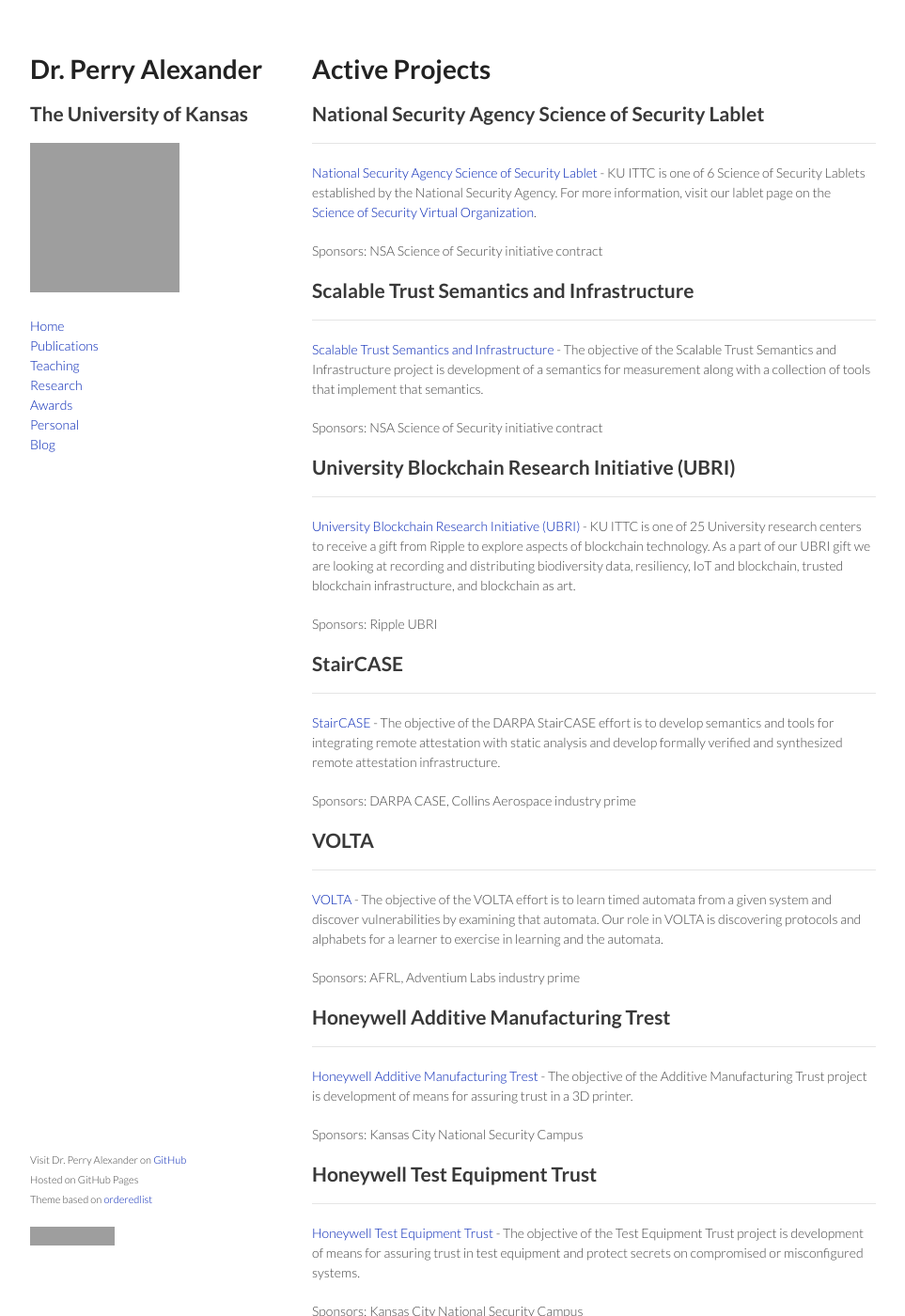
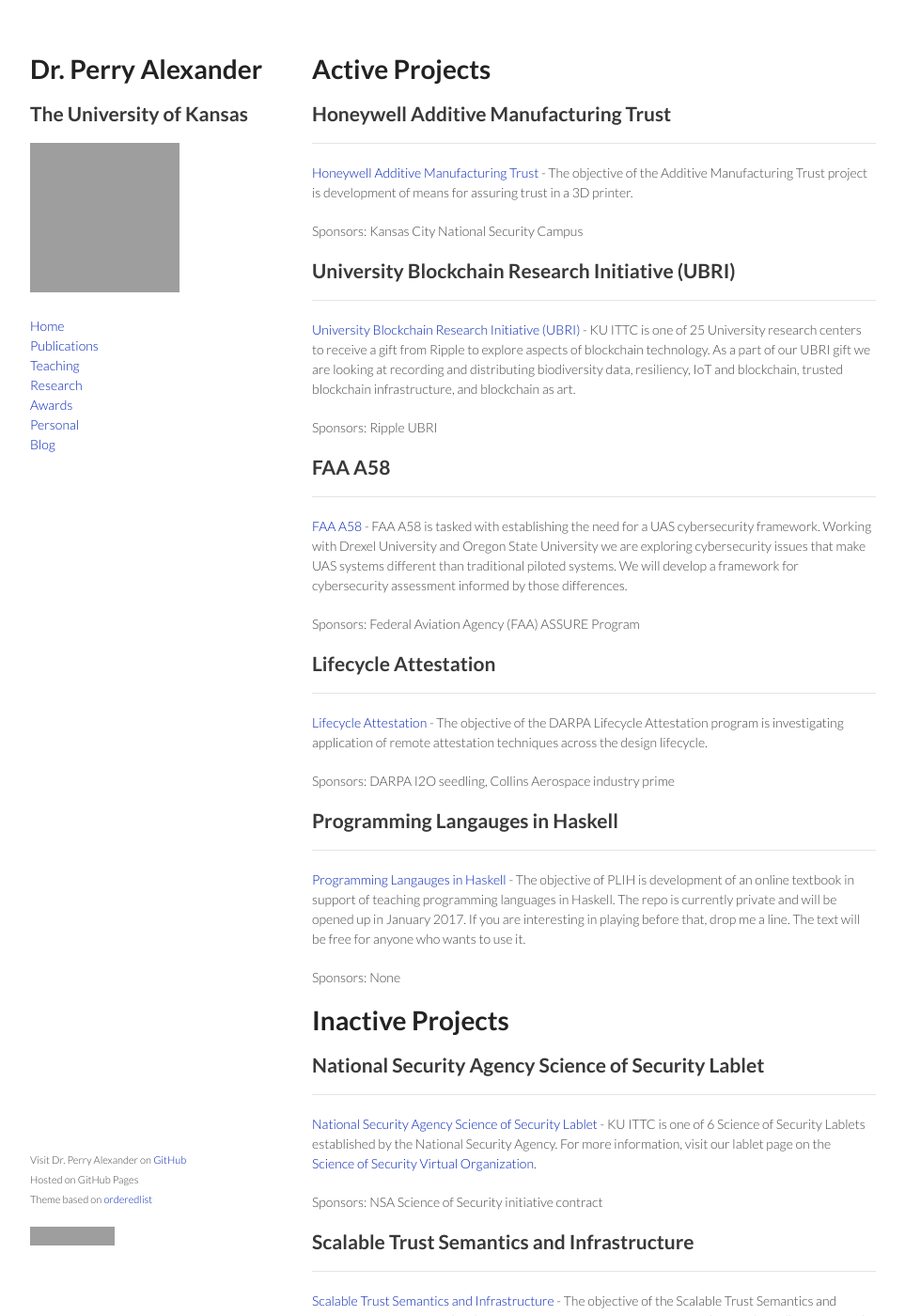
Before and after one commit to palexand/palexand.github.io, a Jekyll site: the page built from research.md, in a window 1280 px wide and 1400 px high. Shown: the whole window at 94% size, without its empty margins (158-1121 px from the left). Built offline with Jekyll 4.4.1, drawn with Linux system fonts in a browser that asks for light colours; some of the changed text lies outside the part shown; grey boxes are pictures that could not be loaded.

Commit message:
updating project lists

```diff
--- a/_data/inactive-projects.yml
+++ b/_data/inactive-projects.yml
@@ -1,3 +1,24 @@
+- name: National Security Agency Science of Security Lablet
+  ghpages:
+  github: ku-sldg
+  repo:
+  description: "KU ITTC is one of 6 Science of Security Lablets established by the National Security Agency.  For more information, visit our lablet page on the [Science of Security Virtual Organization](https://cps-vo.org/sos/lablet/ku)."
+  sponsor: NSA Science of Security initiative contract #H98230-18-D-0009
+
+- name: Scalable Trust Semantics and Infrastructure
+  ghpages:
+  github: ku-sldg
+  repo:
+  description: "The objective of the Scalable Trust Semantics and Infrastructure project is development of a semantics for measurement along with a collection of tools that implement that semantics."
+  sponsor: NSA Science of Security initiative contract #H98230-18-D-0009
+
+- name: StairCASE
+  ghpages:
+  github: ku-sldg
+  repo:
+  description: "The objective of the DARPA StairCASE effort is to develop semantics and tools for integrating remote attestation with static analysis and develop formally verified and synthesized remote attestation infrastructure."
+  sponsor: DARPA CASE, Collins Aerospace industry prime
+
 - name: ArmoredSoftware
   github: armoredsoftware
   repo:
@@ -39,3 +60,17 @@
   repo: ibex13
   description: "The objective of the Niche Modeling static analysis project is to use model checking techniques to statically analyze species distribution models."
   sponsor: KU Initiative for Maximizing Student Diversity (IMSD)
+
+- name: VOLTA
+  ghpages:
+  github: ku-sldg
+  repo:
+  description: "The objective of the VOLTA effort is to learn timed automata from a given system and discover vulnerabilities by examining that automata.  Our role in VOLTA is discovering protocols and alphabets for a learner to exercise in learning and the automata."
+  sponsor: AFRL, Adventium Labs industry prime
+
+- name: Honeywell Test Equipment Trust
+  ghpages:
+  github: ku-sldg
+  repo:
+  description: "The objective of the Test Equipment Trust project is development of means for assuring trust in test equipment and protect secrets on compromised or misconfigured systems."
+  sponsor: Kansas City National Security Campus
--- a/_data/projects.yml
+++ b/_data/projects.yml
@@ -1,16 +1,9 @@
-- name: National Security Agency Science of Security Lablet
+- name: Honeywell Additive Manufacturing Trust
   ghpages:
   github: ku-sldg
   repo:
-  description: "KU ITTC is one of 6 Science of Security Lablets established by the National Security Agency.  For more information, visit our lablet page on the [Science of Security Virtual Organization](https://cps-vo.org/sos/lablet/ku)."
-  sponsor: NSA Science of Security initiative contract #H98230-18-D-0009
-
-- name: Scalable Trust Semantics and Infrastructure
-  ghpages:
-  github: ku-sldg
-  repo:
-  description: "The objective of the Scalable Trust Semantics and Infrastructure project is development of a semantics for measurement along with a collection of tools that implement that semantics."
-  sponsor: NSA Science of Security initiative contract #H98230-18-D-0009
+  description: "The objective of the Additive Manufacturing Trust project is development of means for assuring trust in a 3D printer."
+  sponsor: Kansas City National Security Campus
 
 - name: University Blockchain Research Initiative (UBRI)
   ghpages:
@@ -19,33 +12,19 @@
   description: "KU ITTC is one of 25 University research centers to receive a gift from Ripple to explore aspects of blockchain technology. As a part of our UBRI gift we are looking at recording and distributing biodiversity data, resiliency, IoT and blockchain, trusted blockchain infrastructure, and blockchain as art."
   sponsor: Ripple UBRI
 
-- name: StairCASE
+- name: FAA A58
   ghpages:
   github: ku-sldg
   repo:
-  description: "The objective of the DARPA StairCASE effort is to develop semantics and tools for integrating remote attestation with static analysis and develop formally verified and synthesized remote attestation infrastructure."
-  sponsor: DARPA CASE, Collins Aerospace industry prime
+  description: "FAA A58 is tasked with establishing the need for a UAS cybersecurity framework.  Working with Drexel University and Oregon State University we are exploring cybersecurity issues that make UAS systems different than traditional piloted systems.  We will develop a framework for cybersecurity assessment informed by those differences."
+  sponsor: Federal Aviation Agency (FAA) ASSURE Program
 
-- name: VOLTA
+- name: Lifecycle Attestation
   ghpages:
   github: ku-sldg
   repo:
-  description: "The objective of the VOLTA effort is to learn timed automata from a given system and discover vulnerabilities by examining that automata.  Our role in VOLTA is discovering protocols and alphabets for a learner to exercise in learning and the automata."
-  sponsor: AFRL, Adventium Labs industry prime
-
-- name: Honeywell Additive Manufacturing Trest
-  ghpages:
-  github: ku-sldg
-  repo:
-  description: "The objective of the Additive Manufacturing Trust project is development of means for assuring trust in a 3D printer."
-  sponsor: Kansas City National Security Campus
-
-- name: Honeywell Test Equipment Trust
-  ghpages:
-  github: ku-sldg
-  repo:
-  description: "The objective of the Test Equipment Trust project is development of means for assuring trust in test equipment and protect secrets on compromised or misconfigured systems."
-  sponsor: Kansas City National Security Campus
+  description: "The objective of the DARPA Lifecycle Attestation program is investigating application of remote attestation techniques across the design lifecycle."
+  sponsor: DARPA I2O seedling, Collins Aerospace industry prime
 
 - name: Programming Langauges in Haskell
   github: ku-sldg
```
